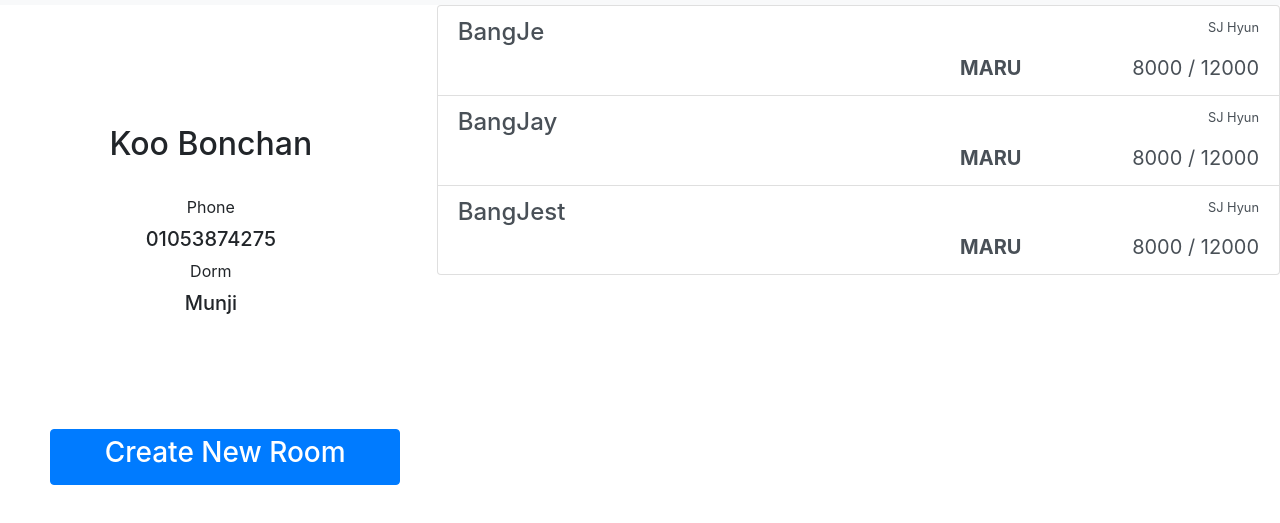
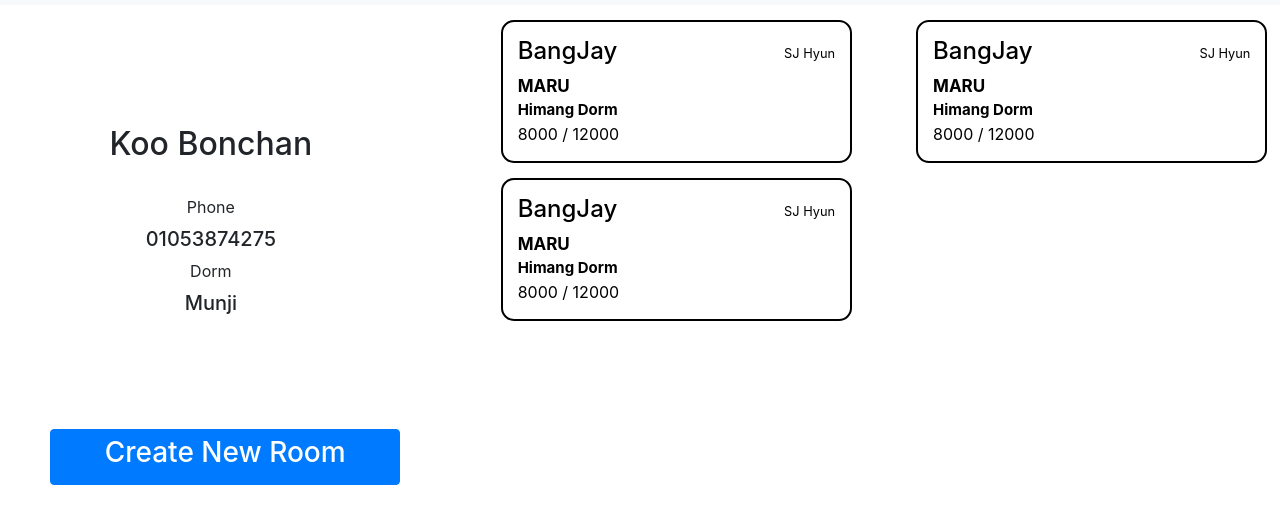
Before and after one commit to leesh6796/FoodGrouper, a website: page views/index.html in a window 1280 px wide. Shown: the part 51-574 px from the top of the page. Drawn offline with nearby package versions, Linux system fonts and the light colour scheme; files whose address does not match are found by name.

Commit message:
added dorm info, fixed design to be 2 card in a row

```diff
--- a/public/css/index.css
+++ b/public/css/index.css
@@ -12,18 +12,32 @@
 	left: 15%
 }
 
+.box{
+	box-sizing: border-box;
+	margin-left: 5vw;
+	margin-top: 15px;
+	padding: 15px;
+	border: solid black 2px;
+	border-radius: 13px;
+	color: black;
+	text-decoration: none;
+}
+.room-owner{
+	margin-top: 7px;
+}
 .restaurant{
 	font-weight: bold;
+	font-size: 17px;
 	width: 13vw;
-	display: inline-block;
+}
+.dorm{
+	font-size: 15px;
+	font-weight: bold;
+}
+.order-info div{
+	display: block;
 }
 
-
-.price{
-	float: right;
-	font-size: 20px;
-	margin-top: -2px;
-}
 
 #menu{
 	padding: 15px;
--- a/public/js/index.js
+++ b/public/js/index.js
@@ -1,7 +1,8 @@
 $(document).ready(function(){
     // http get room - returns restaurant name, min price, curr-price, orders(name, dish name, price), dorm
-    let room_info = {};
-    let chat_ls = [];
+    let user_info = {};
+    let room_ls = [];
+
 
     // http get chat(room, curr-time - 1 day) - load chatlist(name, text, timestamp) after time
     // load to doc
--- a/views/index.html
+++ b/views/index.html
@@ -21,30 +21,43 @@
 				<a href="/room" class="btn btn-primary new-room" data-toggle="modal" data-target="#create-room-modal"><h3>Create New Room</h3></a>
 			</div>
 			<div class="col">
-				<div class="list-group">
-					<a href="/room/BangJe" class="list-group-item list-group-item-action flex-column align-items-start">
-						<div class="d-flex w-100 justify-content-between">
-							<h4> BangJe</h4>
-							<small>SJ Hyun</small>
-		 				</div>
-						<div class="price"><div class="restaurant">MARU</div> 8000 / <span class="min-price">12000</span></div>
-					</a>
-					<a href="/room/BangJay" class="list-group-item list-group-item-action flex-column align-items-start">
-						<div class="d-flex w-100 justify-content-between">
-							<h4> BangJay</h4>
-							<small>SJ Hyun</small>
-		 				</div>
+				<div class="container">
+					<div class="row">
+						<a href="/room/BangJay" class="col-5 box">
+							<div class="d-flex w-100 justify-content-between">
+								<h4> BangJay</h4>
+								<small class="room-owner">SJ Hyun</small>
+							</div>
+							<div class="order-info justify-content-between">
+								<div class="restaurant">MARU</div>
+								<div class="dorm">Himang Dorm</div>
+								<div>8000 / <span class="min-price">12000</span></div>
+							</div>
+						</a>
+						<a href="/room/BangJay" class="col-5 box">
+							<div class="d-flex w-100 justify-content-between">
+								<h4> BangJay</h4>
+								<small class="room-owner">SJ Hyun</small>
+							</div>
+							<div class="order-info justify-content-between">
+								<div class="restaurant">MARU</div>
+								<div class="dorm">Himang Dorm</div>
+								<div>8000 / <span class="min-price">12000</span></div>
+							</div>
+						</a>
+						<a href="/room/BangJay" class="col-5 box">
+							<div class="d-flex w-100 justify-content-between">
+								<h4> BangJay</h4>
+								<small class="room-owner">SJ Hyun</small>
+							</div>
+							<div class="order-info justify-content-between">
+								<div class="restaurant">MARU</div>
+								<div class="dorm">Himang Dorm</div>
+								<div>8000 / <span class="min-price">12000</span></div>
+							</div>
+						</a>
 
-						<div class="price"><div class="restaurant">MARU</div> 8000 / <span class="min-price">12000</span></div>
-					</a>
-					<a href="/room/BangJest" class="list-group-item list-group-item-action flex-column align-items-start">
-						<div class="d-flex w-100 justify-content-between">
-							<h4> BangJest</h4>
-							<small>SJ Hyun</small>
-		 				</div>
-
-						<div class="price"><div class="restaurant">MARU</div> 8000 / <span class="min-price">12000</span></div>
-					</a>
+					</div>
 				</div>
 			</div>
 		</div>
```
